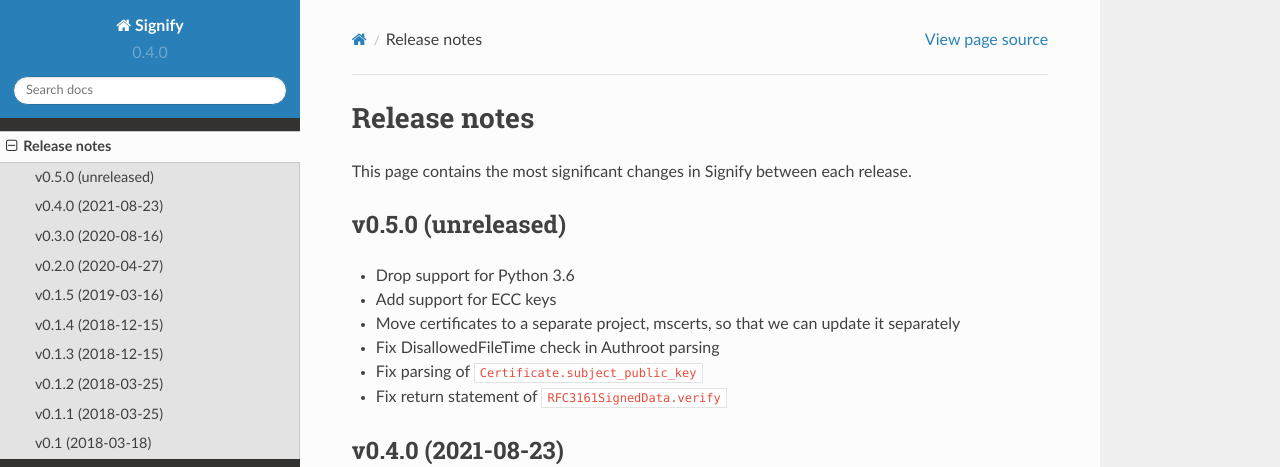
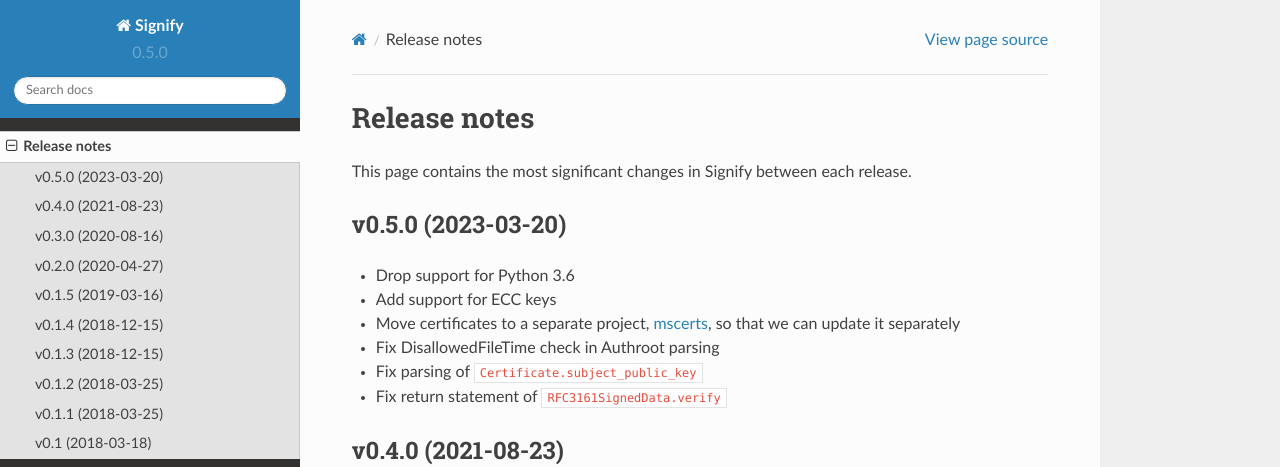
Before and after one commit to ralphje/signify, a Sphinx documentation site: the page built from docs/changelog.rst, in a window 1280 px wide and 900 px high. Shown: the top 467 px of the window. Built offline with Sphinx 7.4.7 and the Read the Docs theme 2.0.0, drawn with Linux system fonts in a browser that asks for light colours.

Commit message:
Release version 0.5.0

```diff
--- a/docs/changelog.rst
+++ b/docs/changelog.rst
@@ -2,11 +2,12 @@
 =============
 This page contains the most significant changes in Signify between each release.
 
-v0.5.0 (unreleased)
+v0.5.0 (2023-03-20)
 -------------------
 * Drop support for Python 3.6
 * Add support for ECC keys
-* Move certificates to a separate project, mscerts, so that we can update it separately
+* Move certificates to a separate project, `mscerts <https://pypi.org/project/mscerts/>`_,
+  so that we can update it separately
 * Fix DisallowedFileTime check in Authroot parsing
 * Fix parsing of ``Certificate.subject_public_key``
 * Fix return statement of ``RFC3161SignedData.verify``
--- a/signify/__init__.py
+++ b/signify/__init__.py
@@ -1,4 +1,4 @@
-__version__ = "0.4.0"
+__version__ = "0.5.0"
 
 
 def _print_type(t):
```
